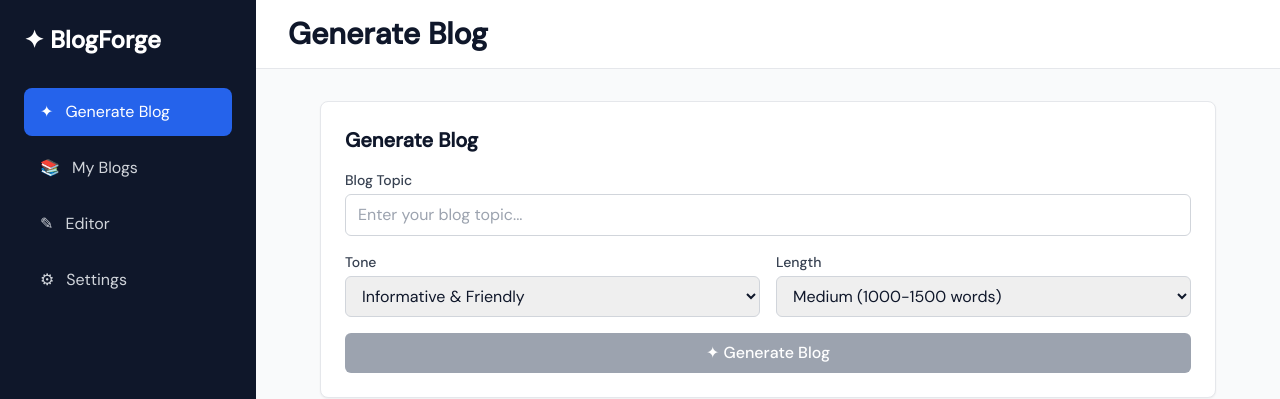
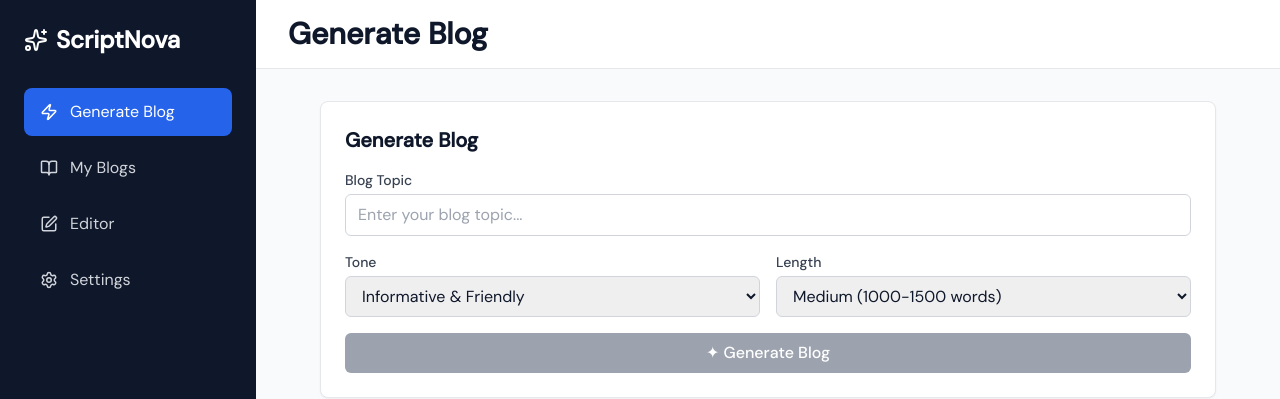
Before and after one commit to MISBAH-09/ScriptNova-frontend, a React (Vite) app: page /dashboard in a window 1280 px wide. Shown: the top 399 px of the page. Built offline with nearby package versions, Linux system fonts and the light colour scheme; sample sign-in values are in the browser's storage.

Commit message:
update ui of side bar

```diff
--- a/package.json
+++ b/package.json
@@ -12,6 +12,7 @@
   "dependencies": {
     "axios": "^1.13.6",
     "framer-motion": "^12.34.5",
+    "lucide-react": "^0.577.0",
     "react": "^19.2.0",
     "react-dom": "^19.2.0",
     "react-router-dom": "^6.30.3"
--- a/src/components/dashboard/Sidebar.jsx
+++ b/src/components/dashboard/Sidebar.jsx
@@ -1,91 +1,5 @@
-// import NavButton from "./NavButton"
-
-// export default function Sidebar({
-//   page,
-//   setPage,
-//   posts,
-//   navigate,
-//   mobileMenu,
-//   setMobileMenu
-// }) {
-
-// return (
-
-// <div
-// className={`fixed md:static top-0 left-0 z-40
-// h-screen w-64 bg-slate-900 text-white
-// transform transition-transform duration-300
-// ${mobileMenu ? "translate-x-0" : "-translate-x-full"}
-// md:translate-x-0
-// flex flex-col p-6`}
-// >
-
-// <h2 className="text-2xl font-bold mb-8">
-// ✦ BlogForge
-// </h2>
-
-// <nav className="space-y-2">
-
-// <NavButton
-// active={page==="generate"}
-// onClick={()=>{setPage("generate");setMobileMenu(false)}}
-// icon="✦"
-// label="Generate Blog"
-// />
-
-// <NavButton
-// active={page==="manage"}
-// onClick={()=>{setPage("manage");setMobileMenu(false)}}
-// icon="📚"
-// label="My Blogs"
-// />
-
-// <NavButton
-// active={page==="editor"}
-// onClick={()=>{setPage("editor");setMobileMenu(false)}}
-// icon="✎"
-// label="Editor"
-// />
-
-// <NavButton
-// active={page==="settings"}
-// onClick={()=>{setPage("settings");setMobileMenu(false)}}
-// icon="⚙"
-// label="Settings"
-// />
-
-// </nav>
-
-// <div className="mt-auto pt-6 border-t border-slate-700">
-
-// <p className="text-xs text-gray-400">
-// Total Blogs
-// </p>
-
-// <p className="text-2xl font-bold">
-// {posts.length}
-// </p>
-
-// <button
-// className="mt-4 w-full bg-red-600 py-2 rounded"
-// onClick={()=>{
-// localStorage.clear()
-// navigate("/")
-// }}
-// >
-// Logout
-// </button>
-
-// </div>
-
-// </div>
-
-// )
-
-// }
-
-
 import NavButton from "./NavButton"
+import { Zap, BookOpen, PenSquare, Settings ,Sparkles} from "lucide-react";
 
 export default function Sidebar({
   page,
@@ -107,8 +21,9 @@ md:translate-x-0
 flex flex-col p-6`}
 >
 
-<h2 className="text-2xl font-bold mb-8">
-✦ BlogForge
+<h2 className="flex items-center gap-2 text-2xl font-bold mb-8">
+  <Sparkles className="w-6 h-6" />
+  ScriptNova
 </h2>
 
 <nav className="space-y-2">
@@ -116,28 +31,28 @@ flex flex-col p-6`}
 <NavButton
 active={page==="generate"}
 onClick={()=>{setPage("generate");setMobileMenu(false)}}
-icon="✦"
+icon={<Zap size={18} />}
 label="Generate Blog"
 />
 
 <NavButton
 active={page==="manage"}
 onClick={()=>{setPage("manage");setMobileMenu(false)}}
-icon="📚"
+icon={<BookOpen size={18} />}
 label="My Blogs"
 />
 
 <NavButton
 active={page==="editor"}
 onClick={()=>{setPage("editor");setMobileMenu(false)}}
-icon="✎"
+icon={<PenSquare size={18} />}
 label="Editor"
 />
 
 <NavButton
 active={page==="settings"}
 onClick={()=>{setPage("settings");setMobileMenu(false)}}
-icon="⚙"
+icon={<Settings size={18} />}
 label="Settings"
 />
 
```
Also changed, not shown: 1 other file (tests, documents, lock files or other folders).
